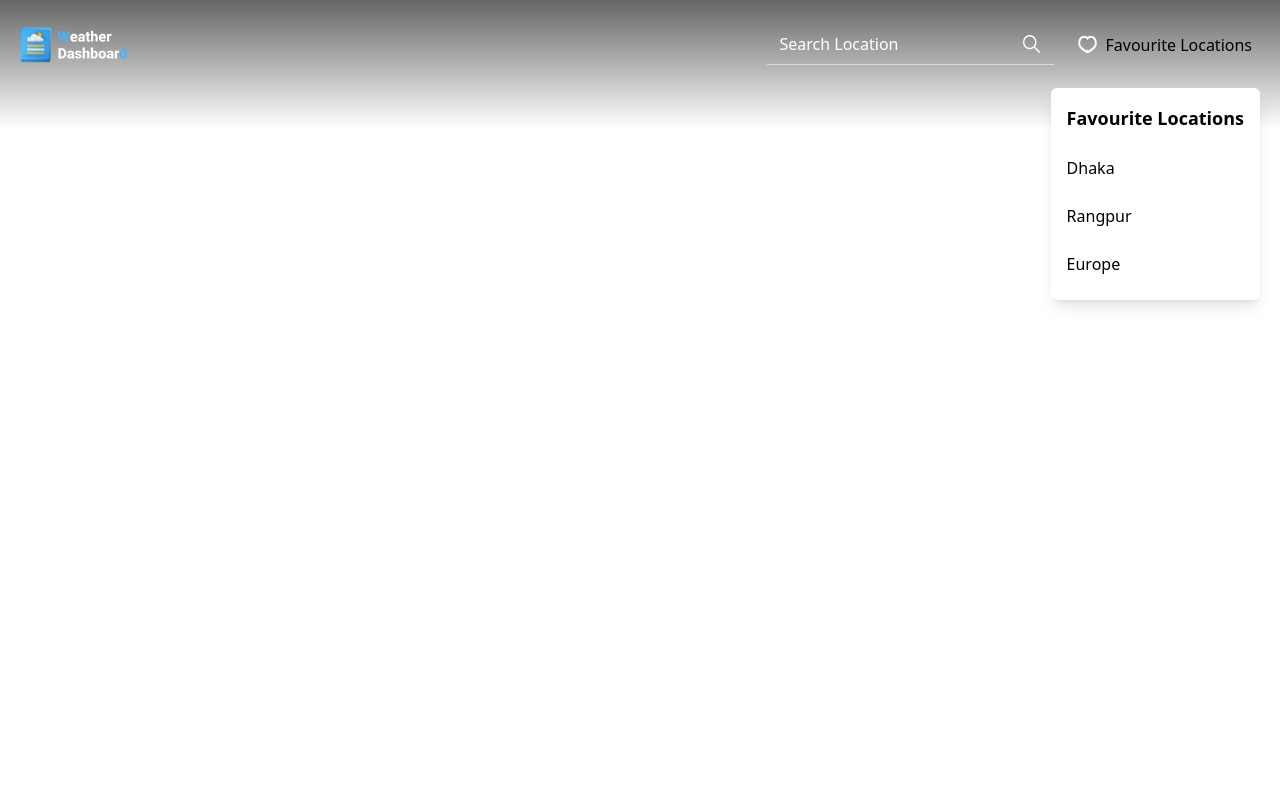
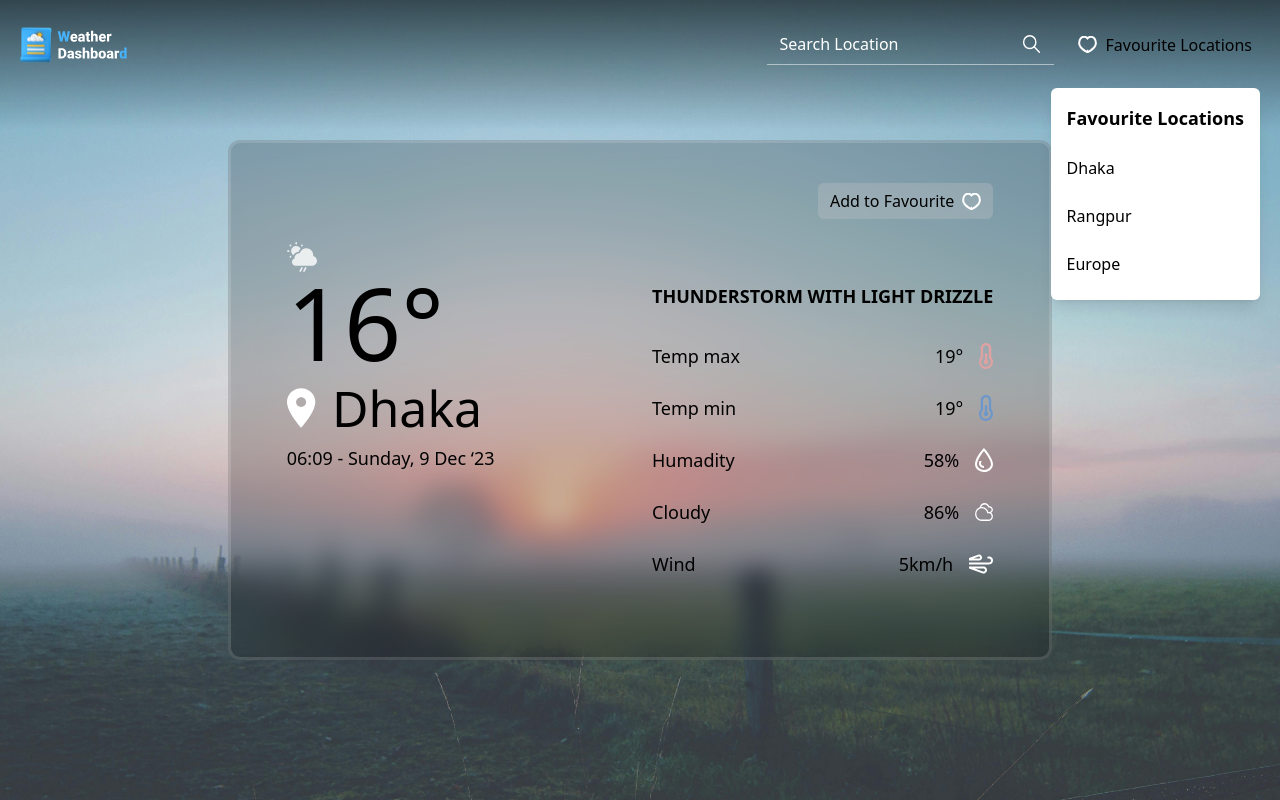
Before and after one commit to devsabbirhossain/weather-board, a React (Vite) app: page / in a window 1280 px wide. Built offline with nearby package versions, Linux system fonts and the light colour scheme.

Commit message:
add weather components

```diff
--- a/src/App.jsx
+++ b/src/App.jsx
@@ -1,10 +1,21 @@
 import "./App.css";
+import MistImage from "./assets/backgrounds/mist.jpeg";
 import Header from "./components/header/Header";
+import WeatherBoard from "./components/weather/WeatherBoard";
 
 function App() {
   return (
     <>
-      <Header />
+      <div
+        style={{ backgroundImage: `url('${MistImage}')` }}
+        className="grid place-items-center h-screen bg-no-repeat bg-cover">
+        <Header />
+        <main>
+          <section>
+            <WeatherBoard />
+          </section>
+        </main>
+      </div>
     </>
   );
 }
--- /dev/null
+++ b/src/components/weather/AddToCart.jsx
@@ -0,0 +1,15 @@
+import FavouriteIcon from "../../assets/heart.svg";
+function AddToCart() {
+  return (
+    <div className="md:col-span-2">
+      <div className="flex items-center justify-end space-x-6">
+        <button className="text-sm md:text-base inline-flex items-center space-x-2 px-3 py-1.5 rounded-md bg-[#C5C5C54D]">
+          <span>Add to Favourite</span>
+          <img src={FavouriteIcon} alt="" />
+        </button>
+      </div>
+    </div>
+  );
+}
+
+export default AddToCart;
--- /dev/null
+++ b/src/components/weather/WeatherBoard.jsx
@@ -0,0 +1,19 @@
+import AddToCart from "./AddToCart";
+import WeatherDetails from "./WeatherDetails";
+import WeatherHeading from "./WeatherHeading";
+
+function WeatherBoard() {
+  return (
+    <div className="container">
+      <div className="grid bg-black/20 rounded-xl backdrop-blur-md border-2 lg:border-[3px] border-white/[14%] px-4 lg:px-14 py-6 lg:py-10 min-h-[520px] max-w-[1058px] mx-auto">
+        <div className="grid md:grid-cols-2 gap-10 md:gap-6">
+          <AddToCart />
+          <WeatherHeading />
+          <WeatherDetails />
+        </div>
+      </div>
+    </div>
+  );
+}
+
+export default WeatherBoard;
--- /dev/null
+++ b/src/components/weather/WeatherDetails.jsx
@@ -0,0 +1,54 @@
+import Cloudy from "../../assets/icons/cloud.svg";
+import Humidity from "../../assets/icons/humidity.svg";
+import TempMax from "../../assets/icons/temp-max.svg";
+import TempMin from "../../assets/icons/temp-min.svg";
+import Wind from "../../assets/icons/wind.svg";
+
+function WeatherDetails() {
+  return (
+    <div>
+      <p className="text-sm lg:text-lg font-bold uppercase mb-8">
+        thunderstorm with light drizzle
+      </p>
+      <ul className="space-y-6 lg:space-y-6">
+        <li className="text-sm lg:text-lg flex items-center justify-between space-x-4">
+          <span>Temp max</span>
+          <div className="inline-flex space-x-4">
+            <p>19°</p>
+            <img src={TempMax} alt="temp-max" />
+          </div>
+        </li>
+        <li className="text-sm lg:text-lg flex items-center justify-between space-x-4">
+          <span>Temp min</span>
+          <div className="inline-flex space-x-4">
+            <p>19°</p>
+            <img src={TempMin} alt="temp-min" />
+          </div>
+        </li>
+        <li className="text-sm lg:text-lg flex items-center justify-between space-x-4">
+          <span>Humadity</span>
+          <div className="inline-flex space-x-4">
+            <p>58%</p>
+            <img src={Humidity} alt="humidity" />
+          </div>
+        </li>
+        <li className="text-sm lg:text-lg flex items-center justify-between space-x-4">
+          <span>Cloudy</span>
+          <div className="inline-flex space-x-4">
+            <p>86%</p>
+            <img src={Cloudy} alt="cloudy" />
+          </div>
+        </li>
+        <li className="text-sm lg:text-lg flex items-center justify-between space-x-4">
+          <span>Wind</span>
+          <div className="inline-flex space-x-4">
+            <p>5km/h</p>
+            <img src={Wind} alt="wind" />
+          </div>
+        </li>
+      </ul>
+    </div>
+  );
+}
+
+export default WeatherDetails;
--- /dev/null
+++ b/src/components/weather/WeatherHeading.jsx
@@ -0,0 +1,24 @@
+import CloudImage from "../../assets/cloud.svg";
+import LocationIcon from "../../assets/pin.svg";
+
+function WeatherHeading() {
+  return (
+    <div>
+      <div className="max-md:flex items-center justify-between md:-mt-10">
+        <img src={CloudImage} alt="cloud" />
+        <div className="max-md:flex items-center max-md:space-x-4">
+          <h1 className="text-[60px] lg:text-[80px] xl:text-[100px] leading-none md:mb-4">
+            16°
+          </h1>
+          <div className="flex items-center space-x-4 md:mb-4">
+            <img src={LocationIcon} />
+            <h2 className="text-2xl lg:text-[50px]">Dhaka</h2>
+          </div>
+        </div>
+      </div>
+      <p className="text-sm lg:text-lg">06:09 - Sunday, 9 Dec ‘23</p>
+    </div>
+  );
+}
+
+export default WeatherHeading;
```
